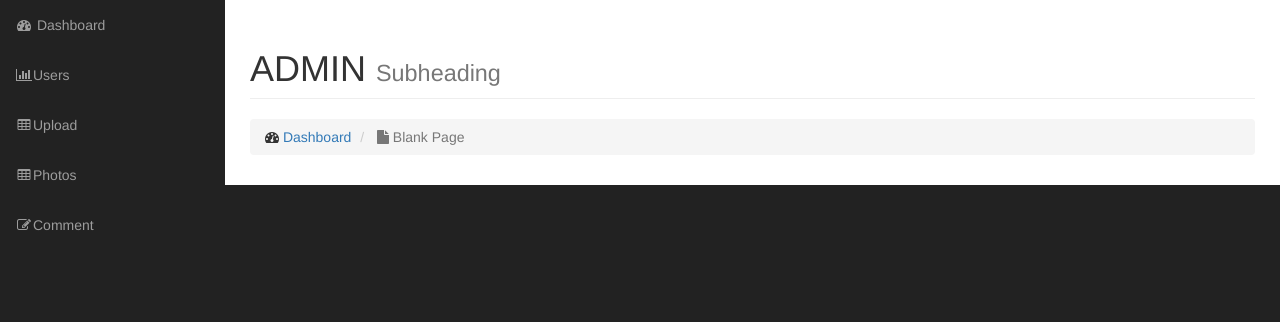
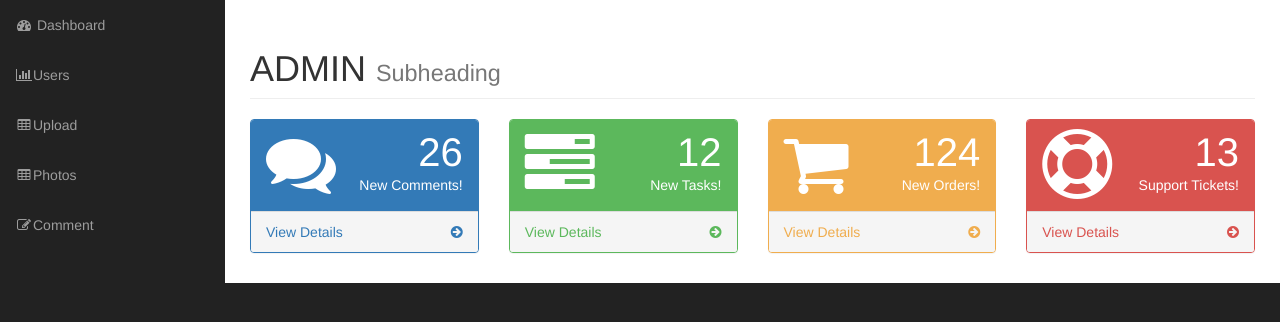
Before and after one commit to phamkhoactu/gallery-cms, a PHP site: page /admin in a window 1280 px wide. Shown: the part 51-373 px from the top of the page. Run offline with PHP 8.4, Linux system fonts and the light colour scheme; the visitor is signed in with stand-in values (Sample User, id 1); grey boxes labelled with a size stand in for pictures from a placeholder-image service; some libraries are stand-ins or nearby versions.

Commit message:
CREATE HTML CODE: DASHBOARD PANEL

```diff
--- a/admin/includes/admin_content.php
+++ b/admin/includes/admin_content.php
@@ -7,19 +7,101 @@
                             ADMIN
                             <small>Subheading</small>
                         </h1>
-                        <?php
+
+                           <div class="row">
+                    <div class="col-lg-3 col-md-6">
+                        <div class="panel panel-primary">
+                            <div class="panel-heading">
+                                <div class="row">
+                                    <div class="col-xs-3">
+                                        <i class="fa fa-comments fa-5x"></i>
+                                    </div>
+                                    <div class="col-xs-9 text-right">
+                                        <div class="huge">26</div>
+                                        <div>New Comments!</div>
+                                    </div>
+                                </div>
+                            </div>
+                            <a href="#">
+                                <div class="panel-footer">
+                                    <span class="pull-left">View Details</span>
+                                    <span class="pull-right"><i class="fa fa-arrow-circle-right"></i></span>
+                                    <div class="clearfix"></div>
+                                </div>
+                            </a>
+                        </div>
+                    </div>
+                    <div class="col-lg-3 col-md-6">
+                        <div class="panel panel-green">
+                            <div class="panel-heading">
+                                <div class="row">
+                                    <div class="col-xs-3">
+                                        <i class="fa fa-tasks fa-5x"></i>
+                                    </div>
+                                    <div class="col-xs-9 text-right">
+                                        <div class="huge">12</div>
+                                        <div>New Tasks!</div>
+                                    </div>
+                                </div>
+                            </div>
+                            <a href="#">
+                                <div class="panel-footer">
+                                    <span class="pull-left">View Details</span>
+                                    <span class="pull-right"><i class="fa fa-arrow-circle-right"></i></span>
+                                    <div class="clearfix"></div>
+                                </div>
+                            </a>
+                        </div>
+                    </div>
+                    <div class="col-lg-3 col-md-6">
+                        <div class="panel panel-yellow">
+                            <div class="panel-heading">
+                                <div class="row">
+                                    <div class="col-xs-3">
+                                        <i class="fa fa-shopping-cart fa-5x"></i>
+                                    </div>
+                                    <div class="col-xs-9 text-right">
+                                        <div class="huge">124</div>
+                                        <div>New Orders!</div>
+                                    </div>
+                                </div>
+                            </div>
+                            <a href="#">
+                                <div class="panel-footer">
+                                    <span class="pull-left">View Details</span>
+                                    <span class="pull-right"><i class="fa fa-arrow-circle-right"></i></span>
+                                    <div class="clearfix"></div>
+                                </div>
+                            </a>
+                        </div>
+                    </div>
+                    <div class="col-lg-3 col-md-6">
+                        <div class="panel panel-red">
+                            <div class="panel-heading">
+                                <div class="row">
+                                    <div class="col-xs-3">
+                                        <i class="fa fa-support fa-5x"></i>
+                                    </div>
+                                    <div class="col-xs-9 text-right">
+                                        <div class="huge">13</div>
+                                        <div>Support Tickets!</div>
+                                    </div>
+                                </div>
+                            </div>
+                            <a href="#">
+                                <div class="panel-footer">
+                                    <span class="pull-left">View Details</span>
+                                    <span class="pull-right"><i class="fa fa-arrow-circle-right"></i></span>
+                                    <div class="clearfix"></div>
+                                </div>
+                            </a>
+                        </div>
+                    </div>
+                </div>
 
 
-?>
 
-                        <ol class="breadcrumb">
-                            <li>
-                                <i class="fa fa-dashboard"></i>  <a href="index.html">Dashboard</a>
-                            </li>
-                            <li class="active">
-                                <i class="fa fa-file"></i> Blank Page
-                            </li>
-                        </ol>
+
                     </div>
                 </div>
                 <!-- /.row -->
```
